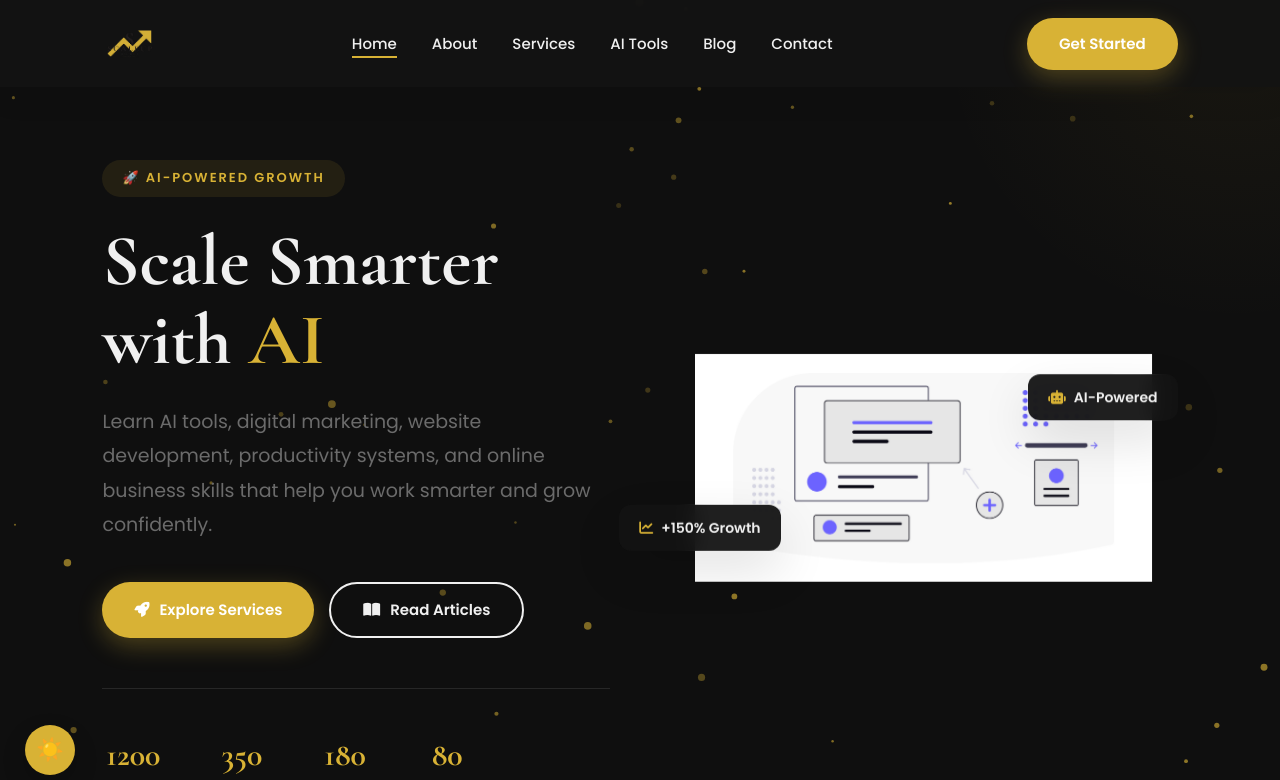
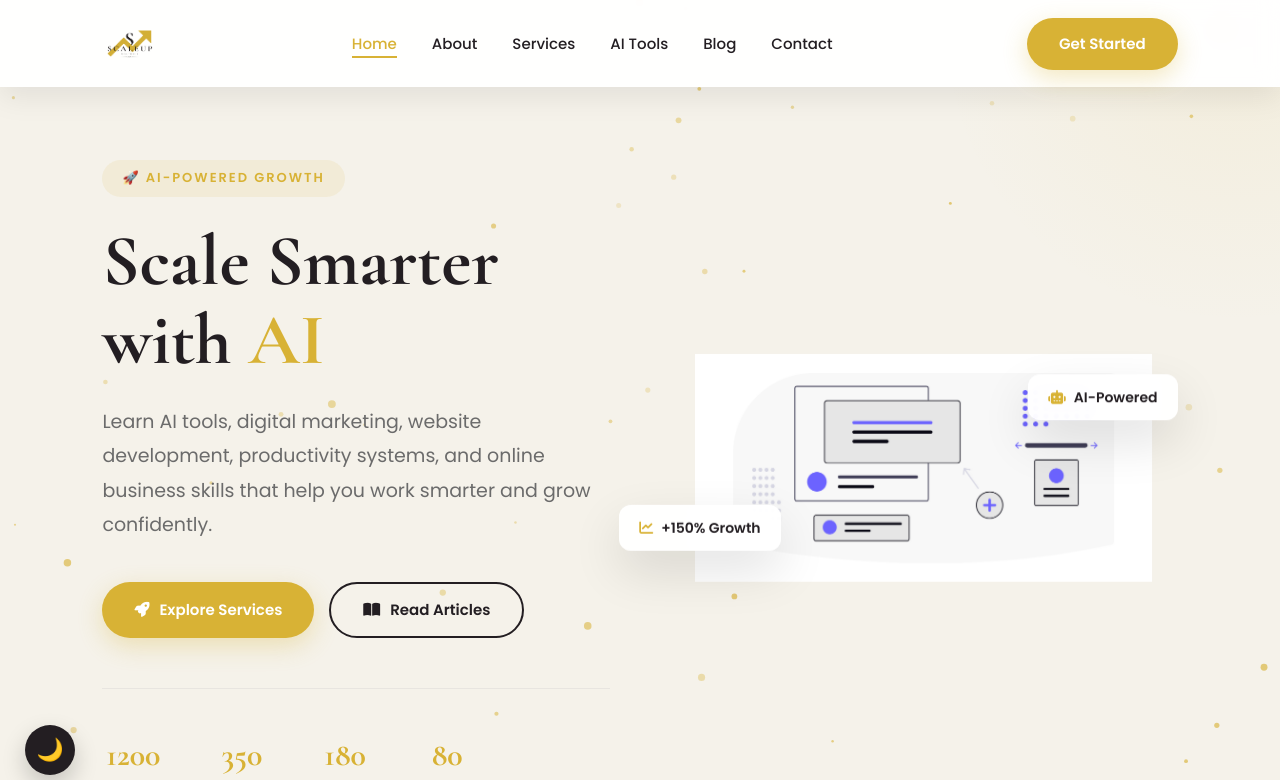
Before and after one commit to duc21striker/scaleup-wealth-hub, a plain HTML site: page index.html in a window 1280 px wide. Both pictures are taken after a click on the button "Toggle dark mode". Shown: the top 780 px of the page. Drawn offline with nearby package versions, Linux system fonts and the light colour scheme.

Commit message:
Fixed dark mode and removed pagination numbers

```diff
--- a/css/style.css
+++ b/css/style.css
@@ -2120,3 +2120,33 @@ body {
 a, button, .btn, .card, .service-card {
     cursor: pointer;
 }
+
+/* Dark Mode Button */
+.darkBtn {
+    position: fixed;
+    bottom: 25px;
+    left: 25px;
+    width: 50px;
+    height: 50px;
+    border-radius: 50%;
+    border: none;
+    background: #231E22;
+    color: white;
+    font-size: 22px;
+    cursor: pointer;
+    box-shadow: 0 10px 25px rgba(0,0,0,0.2);
+    z-index: 9999;
+    display: flex !important;
+    align-items: center;
+    justify-content: center;
+    transition: all 0.3s ease;
+}
+
+.darkBtn:hover {
+    transform: scale(1.1);
+}
+
+body.dark .darkBtn {
+    background: #D8B235;
+    color: #231E22;
+}
--- a/js/darkmode.js
+++ b/js/darkmode.js
@@ -1,32 +1,40 @@
 // ==========================
-// DARKMODE.JS
-// Dark Mode Functionality
+// DARKMODE.JS - FIXED
 // ==========================
 
-// ===== CREATE DARK MODE BUTTON =====
-const darkBtn = document.createElement('button');
+(function() {
+    // Create button if it doesn't exist
+    let darkBtn = document.querySelector('.darkBtn');
+    if (!darkBtn) {
+        darkBtn = document.createElement('button');
         darkBtn.className = 'darkBtn';
         darkBtn.setAttribute('aria-label', 'Toggle dark mode');
         darkBtn.innerHTML = '🌙';
         document.body.appendChild(darkBtn);
+    }
 
-// ===== LOAD SAVED THEME =====
+    // Load saved theme
     function loadTheme() {
         if (localStorage.getItem('theme') === 'dark') {
             document.body.classList.add('dark');
             darkBtn.innerHTML = '☀️';
         } else {
+            document.body.classList.remove('dark');
             darkBtn.innerHTML = '🌙';
         }
     }
 
-// ===== TOGGLE DARK MODE =====
-darkBtn.addEventListener('click', function() {
+    // Toggle function
+    function toggleDark() {
         document.body.classList.toggle('dark');
         const isDark = document.body.classList.contains('dark');
-    this.innerHTML = isDark ? '☀️' : '🌙';
+        darkBtn.innerHTML = isDark ? '☀️' : '🌙';
         localStorage.setItem('theme', isDark ? 'dark' : 'light');
-});
+    }
 
-// ===== INITIALIZE =====
+    // Add click event
+    darkBtn.addEventListener('click', toggleDark);
+
+    // Load on page load
     document.addEventListener('DOMContentLoaded', loadTheme);
+})();
```
Also changed, not shown: blog.html (+6 -8 lines). Lines whose indentation alone changed are shown as unchanged.
